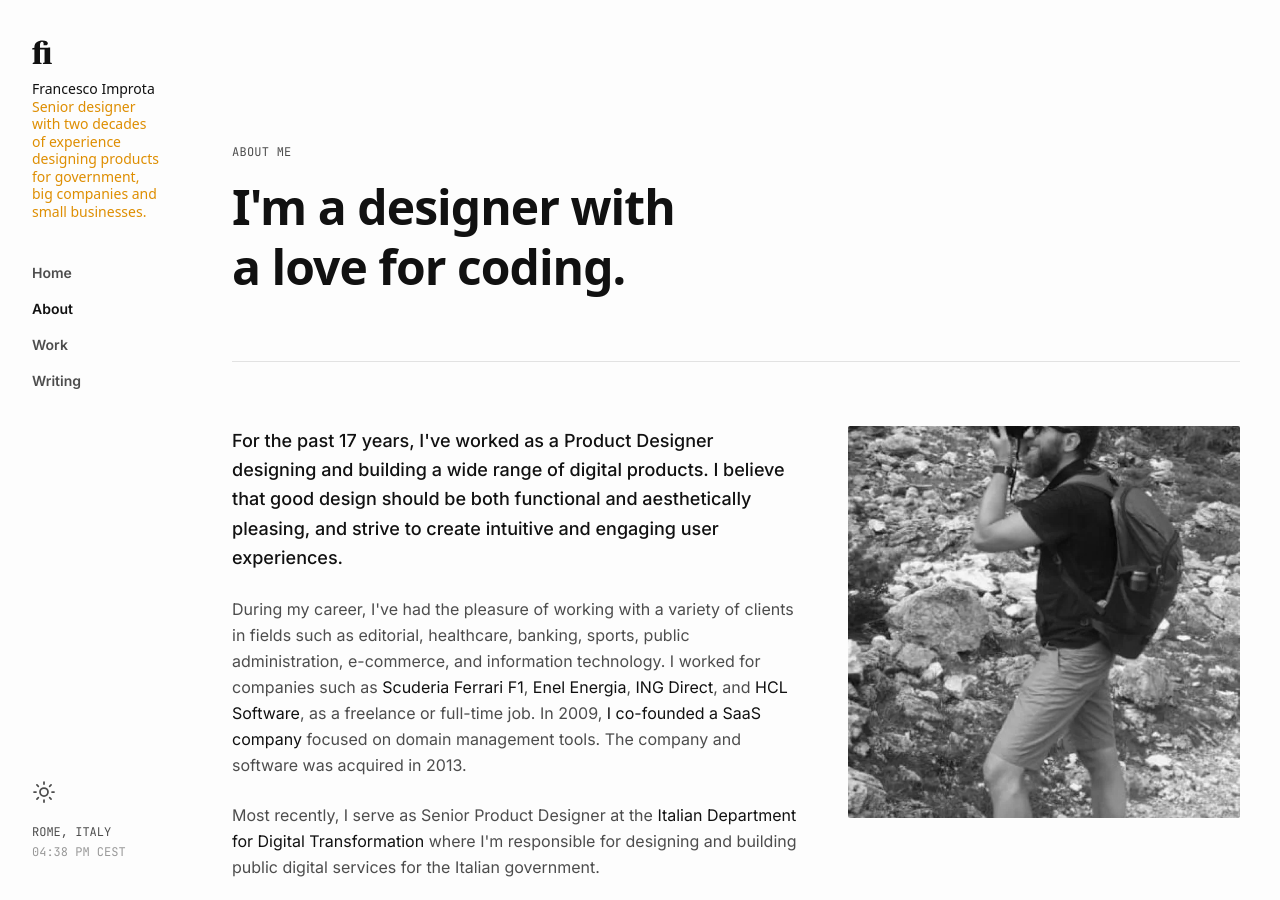
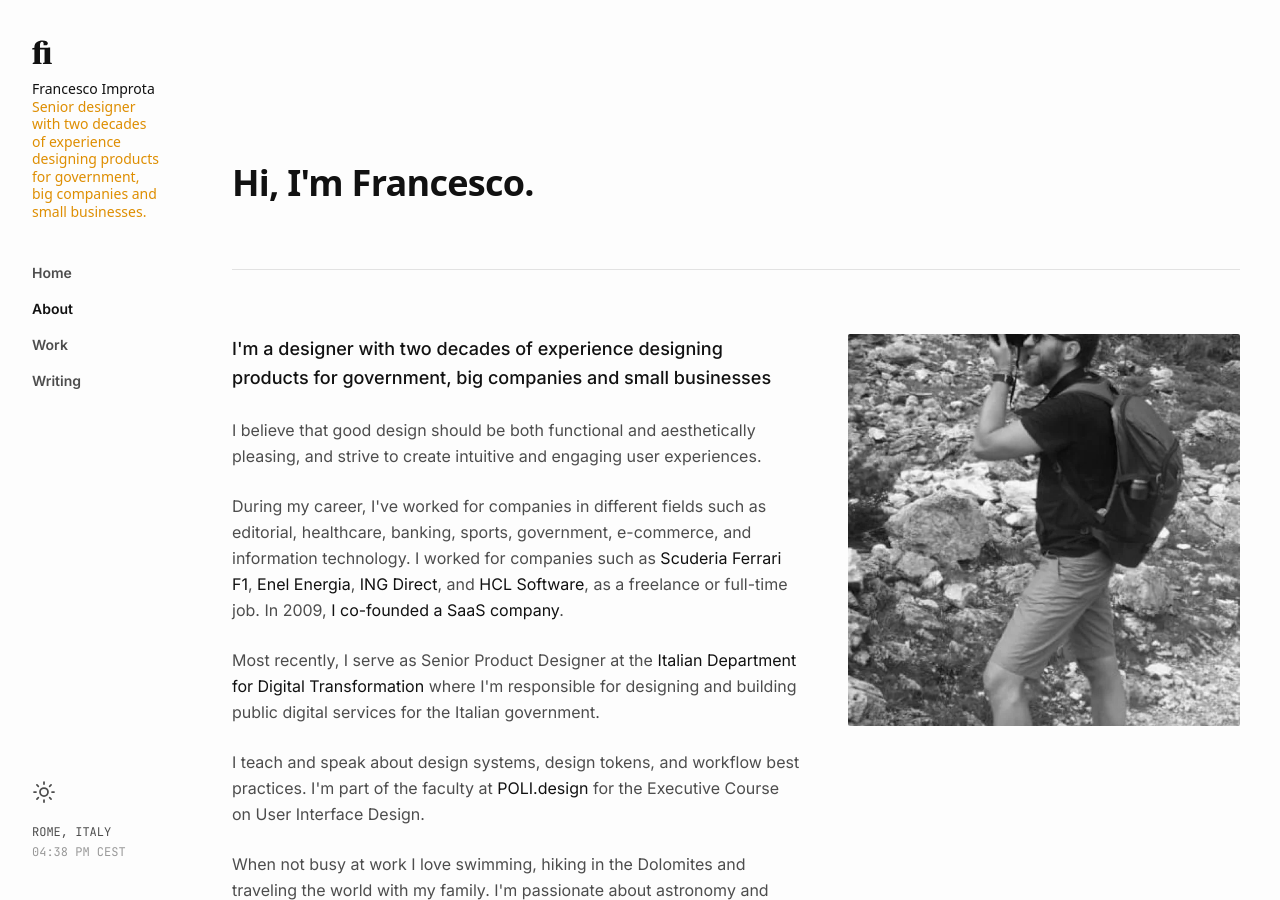
Before and after one commit to zetareticoli/fi, a Jekyll site: the page built from about.html, in a window 1280 px wide and 900 px high. Built offline with Jekyll 4.4.1, drawn with Linux system fonts in a browser that asks for light colours; some web fonts are replaced.

Commit message:
refactor: update about, index, work, and writing pages for improved content clarity and layout; enhance titles, descriptions, and section structures

```diff
--- a/about.html
+++ b/about.html
@@ -1,36 +1,29 @@
 ---
-layout: default
-title: "About"
+layout: page
+title: "Hi, I'm Francesco."
 nav: true
 nav_title: "About"
 nav_order: 1
 permalink: /about/
 ---
 <div class="min-h-screen max-w-screen-xl">
-  <section class="px-6 lg:px-10 pt-16 lg:pt-36 pb-12 lg:pb-16">
-    <span class="meta-tag block mb-4">About me</span>
-    <h1 class="font-heading text-3xl sm:text-4xl lg:text-5xl font-bold leading-tight">
-      I'm a designer with<br />a love for coding.
-    </h1>
-  </section>
-
-  <div class="mx-6 lg:mx-10 hairline"></div>
 
   <!-- Bio + Portrait -->
-  <section class="px-6 lg:px-10 py-12 xl:py-16">
+  <section>
     <div class="grid grid-cols-1 md:grid-cols-12 gap-10 lg:gap-12">
       <div class="md:col-span-7 flex flex-col gap-6">
-        <p class="text-lg leading-relaxed font-medium">
-          For the past 17 years, I've worked as a Product Designer designing and building a wide range of digital
-          products. I believe that good design should be both functional and aesthetically pleasing, and strive to
+        <p class="text-lg font-medium leading-relaxed">
+          I'm a designer with two decades of experience designing products for government, big companies and small businesses
+        </p>
+        <p class="text-base text-muted-foreground leading-relaxed">
+          I believe that good design should be both functional and aesthetically pleasing, and strive to
           create intuitive and engaging user experiences.
         </p>
-        <p class="text-base text-muted-foreground leading-relaxed">During my career, I've had the pleasure of working
-          with a variety of clients in fields such as editorial, healthcare, banking, sports, public administration,
+        <p class="text-base text-muted-foreground leading-relaxed">During my career, I've worked for companies in different fields such as editorial, healthcare, banking, sports, government,
           e-commerce, and information technology. I worked for companies such as <span class="text-primary">Scuderia
             Ferrari F1</span>, <span class="text-primary">Enel Energia</span>, <span class="text-primary">ING
             Direct</span>, and <span class="text-primary">HCL Software</span>, as a freelance or full-time job.
-            In 2009, <span class="text-primary">I co-founded a SaaS company</span> focused on domain management tools</span>. The company and software was acquired in 2013.
+            In 2009, <span class="text-primary">I co-founded a SaaS company</span>.
         </p>
         <p class="text-base text-muted-foreground leading-relaxed">Most recently, I serve as Senior Product Designer at
           the <span class="text-primary">Italian Department for Digital Transformation</span> where I'm responsible for
@@ -61,7 +54,7 @@ permalink: /about/
     </div>
   </section>
 
-  <section class="px-6 lg:px-10 py-6 lg:py-8">
+  <section>
     <!-- <span class="meta-tag block mb-8">Skills</span> -->
     <div class="grid grid-cols-1 lg:grid-cols-12 gap-8 lg:gap-12">
       <div class="lg:col-span-6">
@@ -135,7 +128,7 @@ permalink: /about/
   <section class="grid md:grid-cols-12 gap-4">
 
     <!-- Teaching -->
-    <section class="col-span-12 lg:col-span-6 px-6 lg:px-10 py-12 xl:py-16">
+    <section class="col-span-12 lg:col-span-6 py-12 xl:py-16">
       <span class="meta-tag block mb-8">TEACHING</span>
       <div class="flex flex-col gap-4">
         {% for t in site.data.about.teaching %}
@@ -151,7 +144,7 @@ permalink: /about/
     </section>
 
     <!-- Speaking -->
-    <section class="col-span-12 lg:col-span-6 px-6 lg:px-10 py-12 xl:py-16">
+    <section class="col-span-12 lg:col-span-6 py-12 xl:py-16">
       <span class="meta-tag block mb-8">SPEAKING</span>
       <div class="flex flex-col gap-4 lg:gap-0 mb-12">
         {% for talk in site.data.about.speaking %}
```
Also changed, not shown: index.html (+12 -13 lines), work.html (+5 -23 lines), writing.html (+3 -10 lines).
